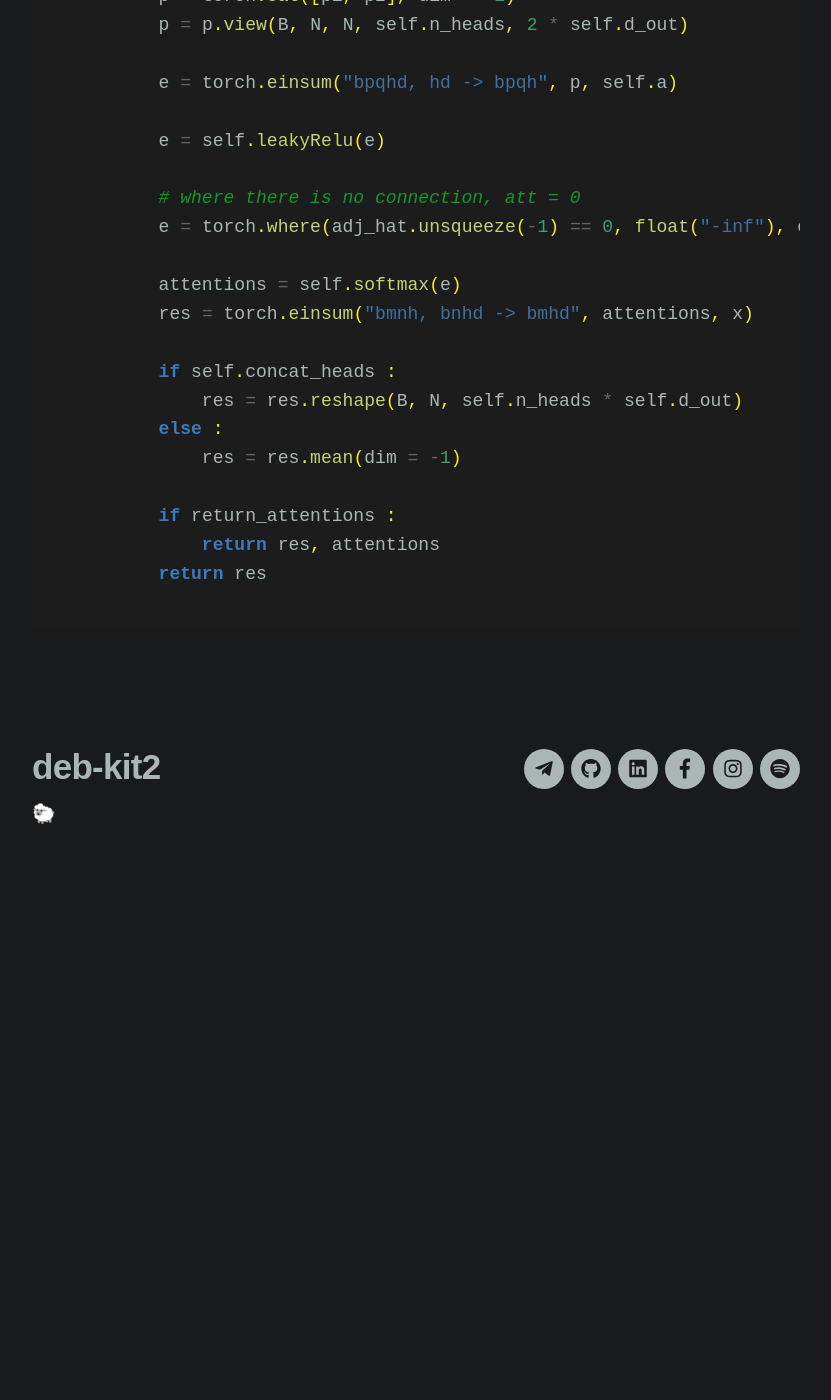
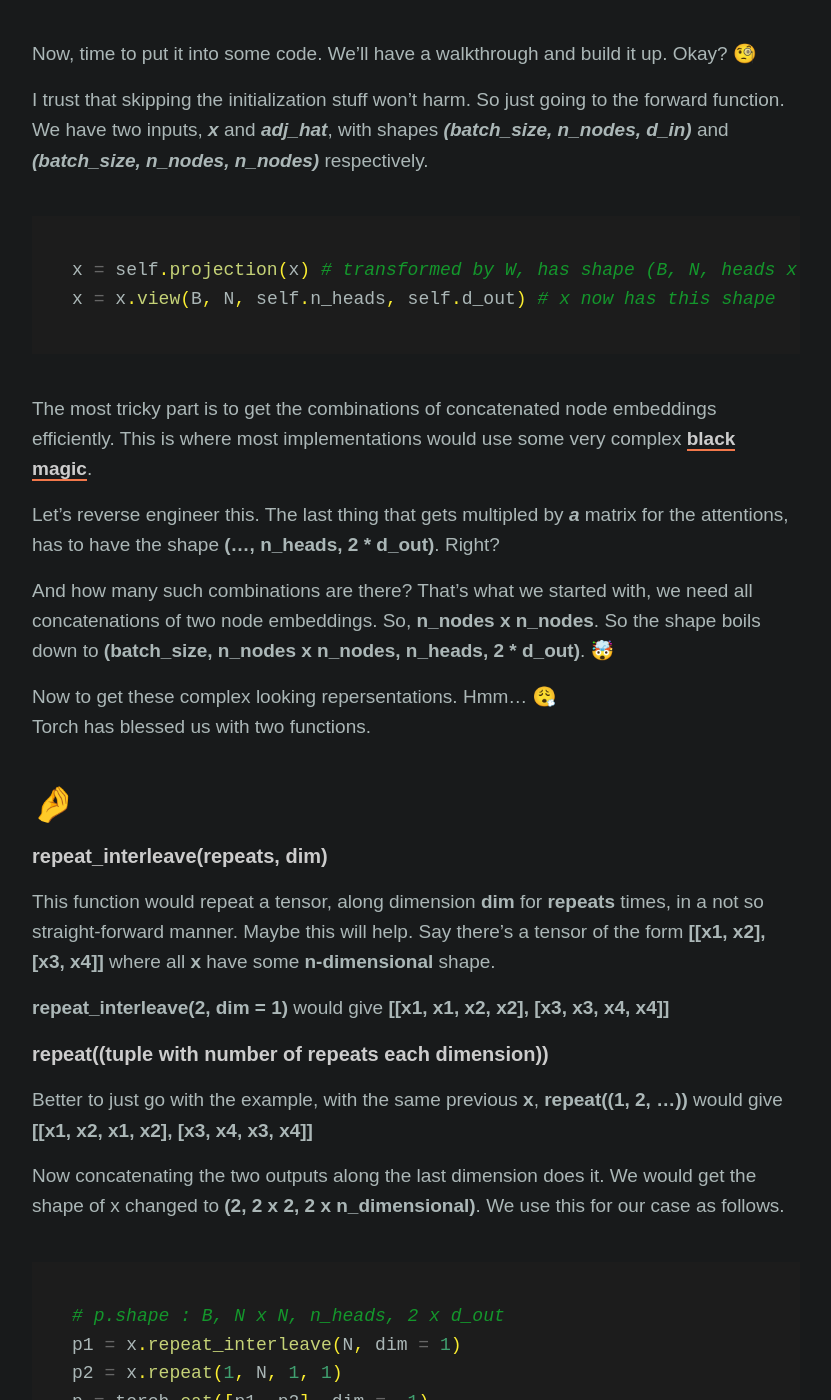
Before and after one commit to deb-kit2/deb-kit2.github.io, a Jekyll site: the page built from _posts/2023-03-02-graphs.md, in a window 1280 px wide and 1400 px high, scrolled down 6373 px. Shown: the whole window, without its empty margins (224-1055 px from the left). Built offline with Jekyll 4.4.1, drawn with Linux system fonts in a browser that asks for light colours; nearby versions of some CDN libraries; some web fonts are replaced; before the commit the page ends 7282 px from its top, so only the background shows below that; some of the changed text lies outside the part shown.

Commit message:
graphs tutorial up

````diff
--- a/_posts/2023-03-02-graphs.md
+++ b/_posts/2023-03-02-graphs.md
@@ -110,12 +110,68 @@ And that's the original GCN Layer. 😄
 
 ### Graph Attention Layer + Multi Headed
 
-1. An equation with alphas
-2. Few diagrams explaining the head thing
-3. functions : interleave and repeat
-4. einsum : link to outside world
-5. walkthrough
+Much like how attention-networks provide us with a weighted average with the weights being dynamically computed, graph attention layer also does the same. Although it differs greatly in the way how these weights are calculated.<br>
+And we'll get there soon, but let's first see the modified equation for a layer's node embeddings.
 
+![](/images/graphs/alpha.svg)
+
+where
+
+![](/images/graphs/alpha2.svg)
+
+and <i><b>**a**</b></i> is another matrix for transforming the concatenated node embeddings to a scalar, ideally **one scalar for each head**. <br>
+Ahaha, point to note here is that, for <i>N-headed</i> attention, we'd need to split the embeddings to <i>N</i> parts.
+
+Also, why the activation there? 🧐 My physics teacher, Praveen sir told me "to realize the importance of something, imagine what'd happen if it's not there".
+
+So graphically, we'd have something like this...
+
+![](/images/graphs/graphs2.png)
+
+Now, time to put it into some code. We'll have a walkthrough and build it up. Okay? 🧐
+
+I trust that skipping the initialization stuff won't harm. So just going to the forward function. We have two inputs, <b><i>x</i></b> and <b><i>adj_hat</i></b>, with shapes <b><i>(batch_size, n_nodes, d_in)</i></b> and <b><i>(batch_size, n_nodes, n_nodes)</i></b> respectively.
+
+```python
+x = self.projection(x) # transformed by W, has shape (B, N, heads x d_out)
+x = x.view(B, N, self.n_heads, self.d_out) # x now has this shape
+```
+
+The most tricky part is to get the combinations of concatenated node embeddings efficiently. This is where most implementations would use some very complex [black magic](https://deb-kit2.github.io/the_useless_page).
+
+Let's reverse engineer this. The last thing that gets multipled by <b><i>a</i></b> matrix for the attentions, has to have the shape **(..., n_heads, 2 * d_out)**. Right?
+
+And how many such combinations are there? That's what we started with, we need all concatenations of two node embeddings. So, **n_nodes x n_nodes**. So the shape boils down to **(batch_size, n_nodes x n_nodes, n_heads, 2 * d_out)**. 🤯
+
+Now to get these complex looking repersentations. Hmm... 😮‍💨 <br>
+Torch has blessed us with two functions.
+
+## 🤌
+
+##### repeat_interleave(repeats, dim)
+This function would repeat a tensor, along dimension <b>dim</b> for <b>repeats</b> times, in a not so straight-forward manner. Maybe this will help.
+Say there's a tensor of the form **[[x1, x2], [x3, x4]]** where all **x** have some **n-dimensional** shape.
+
+**repeat_interleave(2, dim = 1)** would give **[[x1, x1, x2, x2], [x3, x3, x4, x4]]**
+
+##### repeat((tuple with number of repeats each dimension))
+Better to just go with the example, with the same previous **x**, **repeat((1, 2, ...))** would give **[[x1, x2, x1, x2], [x3, x4, x3, x4]]**
+
+Now concatenating the two outputs along the last dimension does it. We would get the shape of x changed to **(2, 2 x 2, 2 x n_dimensional)**. We use this for our case as follows.
+
+```python
+# p.shape : B, N x N, n_heads, 2 x d_out
+p1 = x.repeat_interleave(N, dim = 1)
+p2 = x.repeat(1, N, 1, 1)
+p = torch.cat([p1, p2], dim = -1)
+p = p.view(B, N, N, self.n_heads, 2 * self.d_out)
+```
+
+Get a piece of paper and work out the dimensions, the hard but best way. 😌
+
+Next, we continue with the product with <i><b>a</b></i> and get to the attentions. Oh, another thing, where there is no edge in the adjacency matrix, we put negative infinity before calculating the attentions. Why? You know it.
+
+Phew! 🥲 Now stitching all the pieces together, we have the code as follows...
 ```python
 class GATLayer(nn.Module) :
 
@@ -139,7 +195,7 @@ class GATLayer(nn.Module) :
         nn.init.xavier_uniform_(self.a.data, gain = 1.414)
 
     def forward(self, x, adj_hat, return_attentions = False) :
-        # x : Node features : batch_size, n_nodes, c_in
+        # x : Node features : batch_size, n_nodes, d_in
         # adj_hat : adj matrix with self connections : batch_size, n_nodes, n_nodes
 
         B, N = x.size()[ : 2]
@@ -172,3 +228,10 @@ class GATLayer(nn.Module) :
             return res, attentions
         return res
 ```
+
+Now now, just claiming that this is a working solution without some actual calculations and run-through would be very uncool. <br>
+I wont make this blog any longer (another phew! 🥹), but please check-out this [colab notebook 📒](https://colab.research.google.com/drive/1mMzi20enn3GuMbTWslnFT7l95Yrdrcjr?usp=sharing), and play with it.
+
+<b>Thanks! Hehe.</b>
+
+#### You get a cookie. 🍪
````
Also changed, not shown: _projects/paperExplanations.md (+1 -2 lines), images/graphs/alpha.svg (added), images/graphs/alpha2.svg (added), images/graphs/graphs2.png (added).
